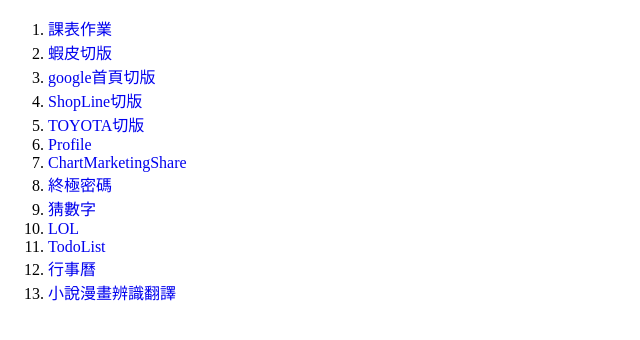
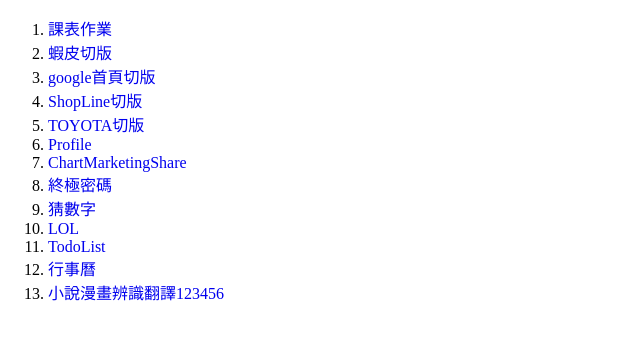
Before and after one commit to TIimLin/TimLin.github.io, a plain HTML site: page index.html in a window 1280 px wide. Shown: the full height of the page, 0-640 px from the left. Drawn offline with Linux system fonts and the light colour scheme.

Commit message:
測試123

```diff
--- a/index.html
+++ b/index.html
@@ -27,7 +27,7 @@
         <li><a href="./LOL/LOL.html">LOL</a></li>
         <li><a href="./TodoList/TodoList.html">TodoList</a></li>
         <li><a href="./calendar/calendar.html">行事曆</a></li>
-        <li><a href="./ocr to translate-text/index.html">小說漫畫辨識翻譯</a></li>
+        <li><a href="./ocr to translate-text/index.html">小說漫畫辨識翻譯123456</a></li>
     </ol>
 </body>
 
```
